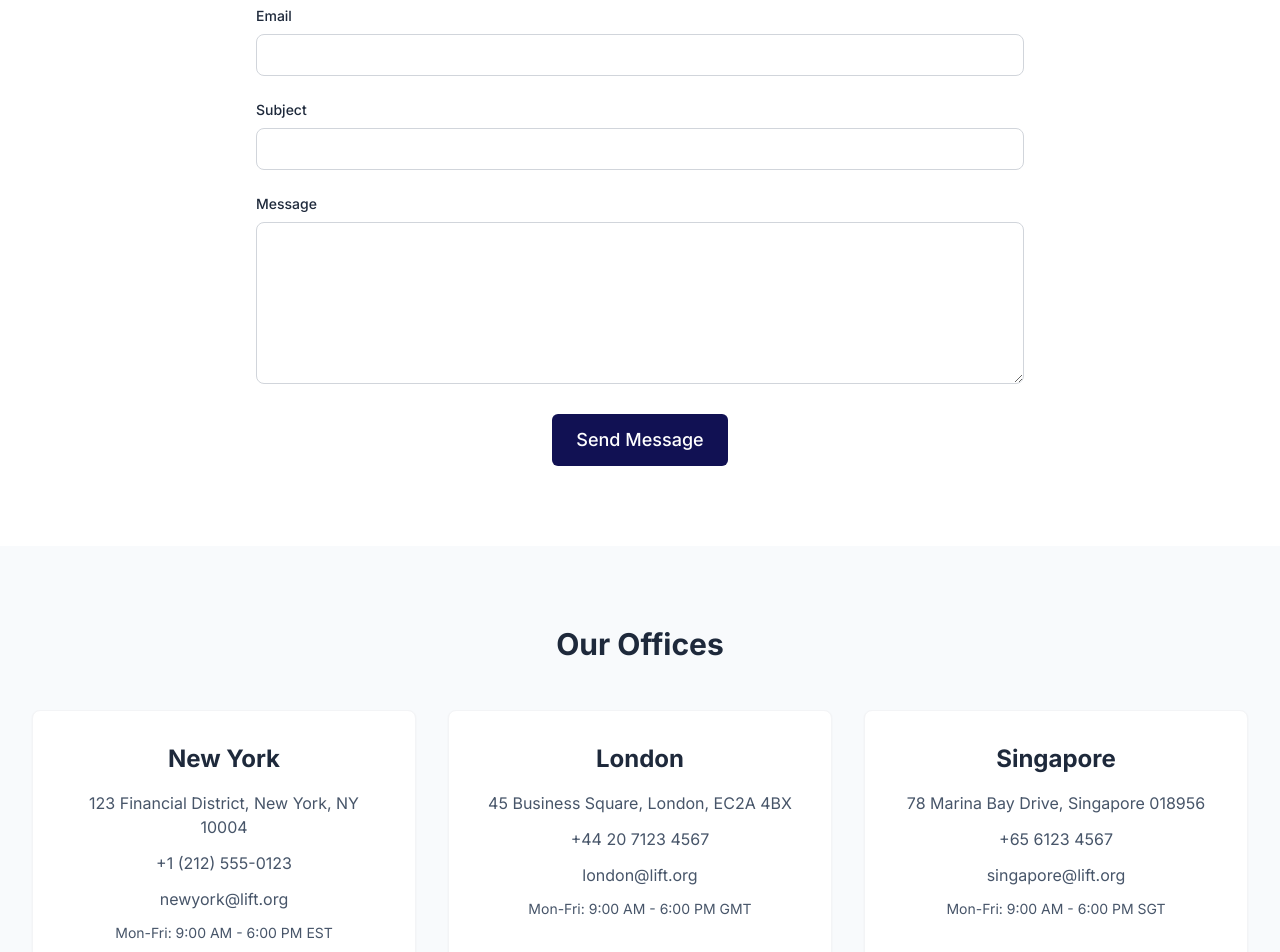
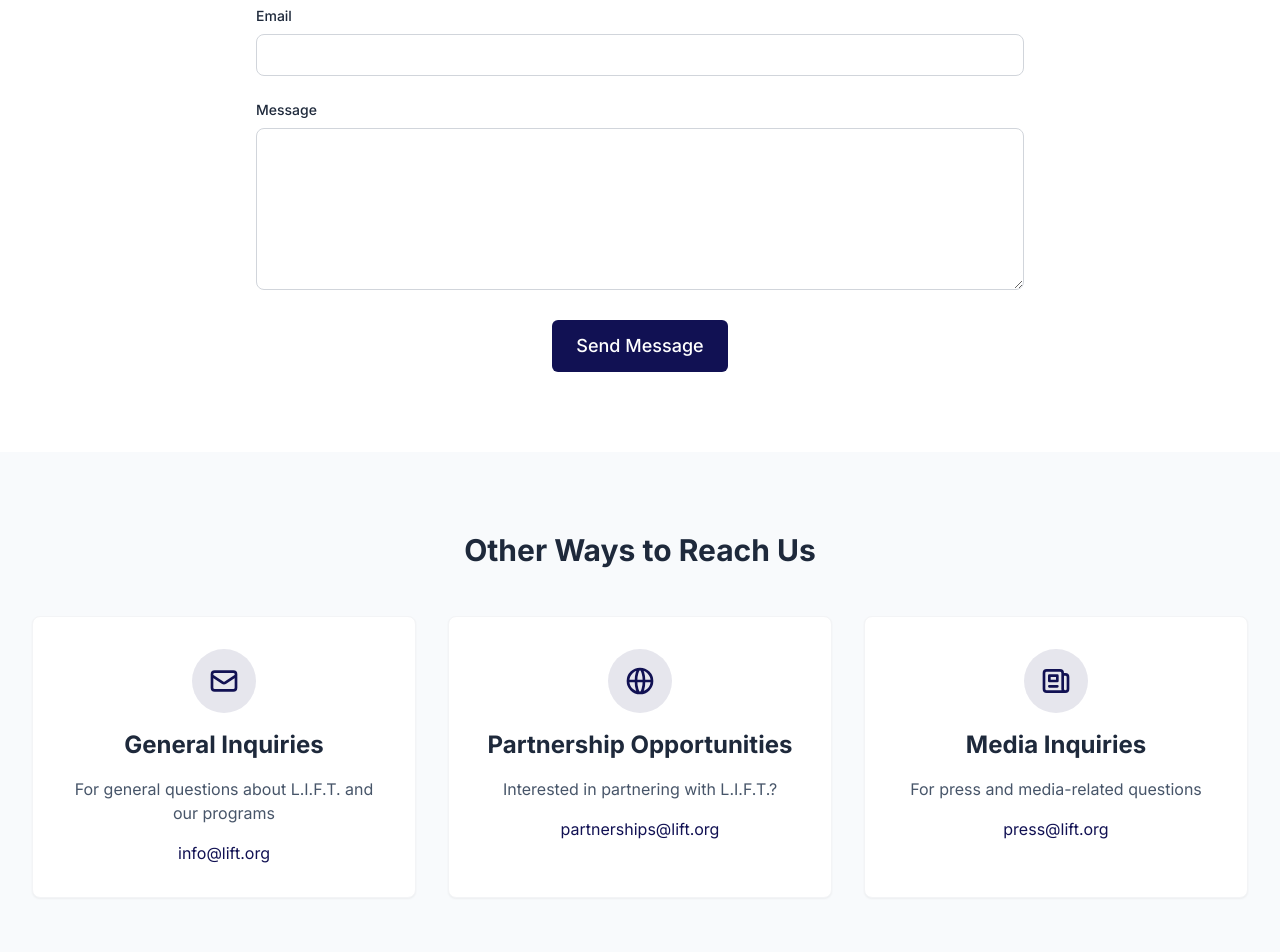
Before and after one commit to ShouryaBatra/lift-website, a Next.js app: page /contact in a window 1280 px wide. Shown: the part 620-1572 px from the top of the page. Built offline with nearby package versions, Linux system fonts and the light colour scheme.

Commit message:
remove offices, impact numbers in list

```diff
--- a/src/pages/contact.js
+++ b/src/pages/contact.js
@@ -1,79 +1,85 @@
-import { motion } from 'framer-motion';
-import MainLayout from '../components/layout/MainLayout';
-import Container from '../components/ui/Container';
-import Card from '../components/ui/Card';
-import Button from '../components/ui/Button';
+import { motion } from "framer-motion";
+import MainLayout from "../components/layout/MainLayout";
+import Container from "../components/ui/Container";
+import Card from "../components/ui/Card";
+import Button from "../components/ui/Button";
 
 const fadeInUp = {
   initial: { opacity: 0, y: 20 },
   animate: { opacity: 1, y: 0 },
-  transition: { duration: 0.5 }
+  transition: { duration: 0.5 },
 };
 
 const staggerContainer = {
   animate: {
     transition: {
-      staggerChildren: 0.1
-    }
-  }
+      staggerChildren: 0.1,
+    },
+  },
 };
 
 export default function Contact() {
-  const offices = [
+  const contactMethods = [
     {
-      city: 'New York',
-      address: '123 Financial District, New York, NY 10004',
-      phone: '+1 (212) 555-0123',
-      email: 'newyork@lift.org',
-      hours: 'Mon-Fri: 9:00 AM - 6:00 PM EST'
+      title: "General Inquiries",
+      description: "For general questions about L.I.F.T. and our programs",
+      email: "info@lift.org",
+      icon: (
+        <svg
+          className="w-8 h-8 text-lift-blue"
+          fill="none"
+          viewBox="0 0 24 24"
+          stroke="currentColor"
+        >
+          <path
+            strokeLinecap="round"
+            strokeLinejoin="round"
+            strokeWidth={2}
+            d="M3 8l7.89 5.26a2 2 0 002.22 0L21 8M5 19h14a2 2 0 002-2V7a2 2 0 00-2-2H5a2 2 0 00-2 2v10a2 2 0 002 2z"
+          />
+        </svg>
+      ),
     },
     {
-      city: 'London',
-      address: '45 Business Square, London, EC2A 4BX',
-      phone: '+44 20 7123 4567',
-      email: 'london@lift.org',
-      hours: 'Mon-Fri: 9:00 AM - 6:00 PM GMT'
+      title: "Partnership Opportunities",
+      description: "Interested in partnering with L.I.F.T.?",
+      email: "partnerships@lift.org",
+      icon: (
+        <svg
+          className="w-8 h-8 text-lift-blue"
+          fill="none"
+          viewBox="0 0 24 24"
+          stroke="currentColor"
+        >
+          <path
+            strokeLinecap="round"
+            strokeLinejoin="round"
+            strokeWidth={2}
+            d="M21 12a9 9 0 01-9 9m9-9a9 9 0 00-9-9m9 9H3m9 9a9 9 0 01-9-9m9 9c1.657 0 3-4.03 3-9s-1.343-9-3-9m0 18c-1.657 0-3-4.03-3-9s1.343-9 3-9m-9 9a9 9 0 019-9"
+          />
+        </svg>
+      ),
     },
     {
-      city: 'Singapore',
-      address: '78 Marina Bay Drive, Singapore 018956',
-      phone: '+65 6123 4567',
-      email: 'singapore@lift.org',
-      hours: 'Mon-Fri: 9:00 AM - 6:00 PM SGT'
-    }
-  ];
-
-  const contactMethods = [
-    {
-      title: 'General Inquiries',
-      description: 'For general questions about L.I.F.T. and our programs',
-      email: 'info@lift.org',
+      title: "Media Inquiries",
+      description: "For press and media-related questions",
+      email: "press@lift.org",
       icon: (
-        <svg className="w-8 h-8 text-lift-blue" fill="none" viewBox="0 0 24 24" stroke="currentColor">
-          <path strokeLinecap="round" strokeLinejoin="round" strokeWidth={2} d="M3 8l7.89 5.26a2 2 0 002.22 0L21 8M5 19h14a2 2 0 002-2V7a2 2 0 00-2-2H5a2 2 0 00-2 2v10a2 2 0 002 2z" />
+        <svg
+          className="w-8 h-8 text-lift-blue"
+          fill="none"
+          viewBox="0 0 24 24"
+          stroke="currentColor"
+        >
+          <path
+            strokeLinecap="round"
+            strokeLinejoin="round"
+            strokeWidth={2}
+            d="M19 20H5a2 2 0 01-2-2V6a2 2 0 012-2h10a2 2 0 012 2v1m2 13a2 2 0 01-2-2V7m2 13a2 2 0 002-2V9a2 2 0 00-2-2h-2m-4-3H9M7 16h6M7 8h6v4H7V8z"
+          />
         </svg>
-      )
+      ),
     },
-    {
-      title: 'Partnership Opportunities',
-      description: 'Interested in partnering with L.I.F.T.?',
-      email: 'partnerships@lift.org',
-      icon: (
-        <svg className="w-8 h-8 text-lift-blue" fill="none" viewBox="0 0 24 24" stroke="currentColor">
-          <path strokeLinecap="round" strokeLinejoin="round" strokeWidth={2} d="M21 12a9 9 0 01-9 9m9-9a9 9 0 00-9-9m9 9H3m9 9a9 9 0 01-9-9m9 9c1.657 0 3-4.03 3-9s-1.343-9-3-9m0 18c-1.657 0-3-4.03-3-9s1.343-9 3-9m-9 9a9 9 0 019-9" />
-        </svg>
-      )
-    },
-    {
-      title: 'Media Inquiries',
-      description: 'For press and media-related questions',
-      email: 'press@lift.org',
-      icon: (
-        <svg className="w-8 h-8 text-lift-blue" fill="none" viewBox="0 0 24 24" stroke="currentColor">
-          <path strokeLinecap="round" strokeLinejoin="round" strokeWidth={2} d="M19 20H5a2 2 0 01-2-2V6a2 2 0 012-2h10a2 2 0 012 2v1m2 13a2 2 0 01-2-2V7m2 13a2 2 0 002-2V9a2 2 0 00-2-2h-2m-4-3H9M7 16h6M7 8h6v4H7V8z" />
-        </svg>
-      )
-    }
   ];
 
   return (
@@ -97,8 +103,8 @@ export default function Contact() {
               variants={fadeInUp}
               className="text-xl text-lift-text-secondary mb-8"
             >
-              Have questions? We're here to help. Choose the best way to reach us
-              below.
+              Have questions? We're here to help. Choose the best way to reach
+              us below.
             </motion.p>
           </motion.div>
         </Container>
@@ -123,7 +129,10 @@ export default function Contact() {
             <form className="space-y-6">
               <div className="grid grid-cols-1 md:grid-cols-2 gap-6">
                 <div>
-                  <label htmlFor="firstName" className="block text-sm font-medium text-lift-text-primary mb-2">
+                  <label
+                    htmlFor="firstName"
+                    className="block text-sm font-medium text-lift-text-primary mb-2"
+                  >
                     First Name
                   </label>
                   <input
@@ -134,7 +143,10 @@ export default function Contact() {
                   />
                 </div>
                 <div>
-                  <label htmlFor="lastName" className="block text-sm font-medium text-lift-text-primary mb-2">
+                  <label
+                    htmlFor="lastName"
+                    className="block text-sm font-medium text-lift-text-primary mb-2"
+                  >
                     Last Name
                   </label>
                   <input
@@ -146,7 +158,10 @@ export default function Contact() {
                 </div>
               </div>
               <div>
-                <label htmlFor="email" className="block text-sm font-medium text-lift-text-primary mb-2">
+                <label
+                  htmlFor="email"
+                  className="block text-sm font-medium text-lift-text-primary mb-2"
+                >
                   Email
                 </label>
                 <input
@@ -156,19 +171,12 @@ export default function Contact() {
                   required
                 />
               </div>
+
               <div>
-                <label htmlFor="subject" className="block text-sm font-medium text-lift-text-primary mb-2">
-                  Subject
-                </label>
-                <input
-                  type="text"
-                  id="subject"
-                  className="w-full px-4 py-2 border border-gray-300 rounded-lg focus:ring-2 focus:ring-lift-blue focus:border-transparent"
-                  required
-                />
-              </div>
-              <div>
-                <label htmlFor="message" className="block text-sm font-medium text-lift-text-primary mb-2">
+                <label
+                  htmlFor="message"
+                  className="block text-sm font-medium text-lift-text-primary mb-2"
+                >
                   Message
                 </label>
                 <textarea
@@ -189,7 +197,7 @@ export default function Contact() {
       </section>
 
       {/* Office Locations Section */}
-      <section className="py-20 bg-lift-accent">
+      {/* <section className="py-20 bg-lift-accent">
         <Container>
           <motion.div
             initial="initial"
@@ -222,10 +230,10 @@ export default function Contact() {
             </div>
           </motion.div>
         </Container>
-      </section>
+      </section> */}
 
       {/* Contact Methods Section */}
-      <section className="py-20 bg-white">
+      <section className="py-20 bg-lift-accent">
         <Container>
           <motion.div
             initial="initial"
@@ -267,7 +275,7 @@ export default function Contact() {
       </section>
 
       {/* FAQ Section */}
-      <section className="py-20 bg-lift-accent">
+      <section className="py-20 bg-white">
         <Container>
           <motion.div
             initial="initial"
@@ -286,13 +294,10 @@ export default function Contact() {
               variants={fadeInUp}
               className="text-lift-text-secondary mb-8"
             >
-              Can't find what you're looking for? Check our FAQ page for quick answers
-              to common questions.
+              Can't find what you're looking for? Check our FAQ page for quick
+              answers to common questions.
             </motion.p>
-            <motion.div
-              variants={fadeInUp}
-              className="flex justify-center"
-            >
+            <motion.div variants={fadeInUp} className="flex justify-center">
               <Button size="lg">View FAQ</Button>
             </motion.div>
           </motion.div>
--- a/src/pages/index.js
+++ b/src/pages/index.js
@@ -1,23 +1,30 @@
-import { motion } from 'framer-motion';
-import MainLayout from '../components/layout/MainLayout';
-import Button from '../components/ui/Button';
-import Card from '../components/ui/Card';
-import Container from '../components/ui/Container';
-import AnimatedCounter from '../components/ui/AnimatedCounter';
+import { motion } from "framer-motion";
+import MainLayout from "../components/layout/MainLayout";
+import Button from "../components/ui/Button";
+import Card from "../components/ui/Card";
+import Container from "../components/ui/Container";
+import AnimatedCounter from "../components/ui/AnimatedCounter";
 
 const fadeInUp = {
   initial: { opacity: 0, y: 20 },
   animate: { opacity: 1, y: 0 },
-  transition: { duration: 0.5 }
+  transition: { duration: 0.5 },
 };
 
 const staggerContainer = {
   animate: {
     transition: {
-      staggerChildren: 0.1
-    }
-  }
+      staggerChildren: 0.1,
+    },
+  },
 };
+
+const impactNumbers = [
+  { number: 1000, suffix: "+", label: "Students Mentored" },
+  { number: 50, suffix: "+", label: "Chapters Worldwide" },
+  { number: 5000, suffix: "+", label: "Hours of Content" },
+  { number: 200, suffix: "+", label: "Volunteers Trained" },
+];
 
 export default function Home() {
   return (
@@ -51,8 +58,12 @@ export default function Home() {
               className="flex flex-col sm:flex-row gap-4 justify-center"
             >
               <Button size="lg">Join a Chapter</Button>
-              <Button variant="secondary" size="lg">See Our Impact</Button>
-              <Button variant="ghost" size="lg">Learn More</Button>
+              <Button variant="secondary" size="lg">
+                See Our Impact
+              </Button>
+              <Button variant="ghost" size="lg">
+                Learn More
+              </Button>
             </motion.div>
           </motion.div>
         </Container>
@@ -68,12 +79,7 @@ export default function Home() {
             variants={staggerContainer}
             className="grid grid-cols-2 md:grid-cols-4 gap-8"
           >
-            {[
-              { number: 1000, suffix: '+', label: 'Students Mentored' },
-              { number: 50, suffix: '+', label: 'Chapters Worldwide' },
-              { number: 5000, suffix: '+', label: 'Hours of Content' },
-              { number: 200, suffix: '+', label: 'Volunteers Trained' }
-            ].map((stat, index) => (
+            {impactNumbers.map((stat, index) => (
               <motion.div
                 key={index}
                 variants={fadeInUp}
@@ -173,7 +179,8 @@ export default function Home() {
               variants={fadeInUp}
               className="text-lift-text-secondary mb-8"
             >
-              Join our newsletter to receive updates about our programs and impact.
+              Join our newsletter to receive updates about our programs and
+              impact.
             </motion.p>
             <motion.form
               variants={fadeInUp}
```
